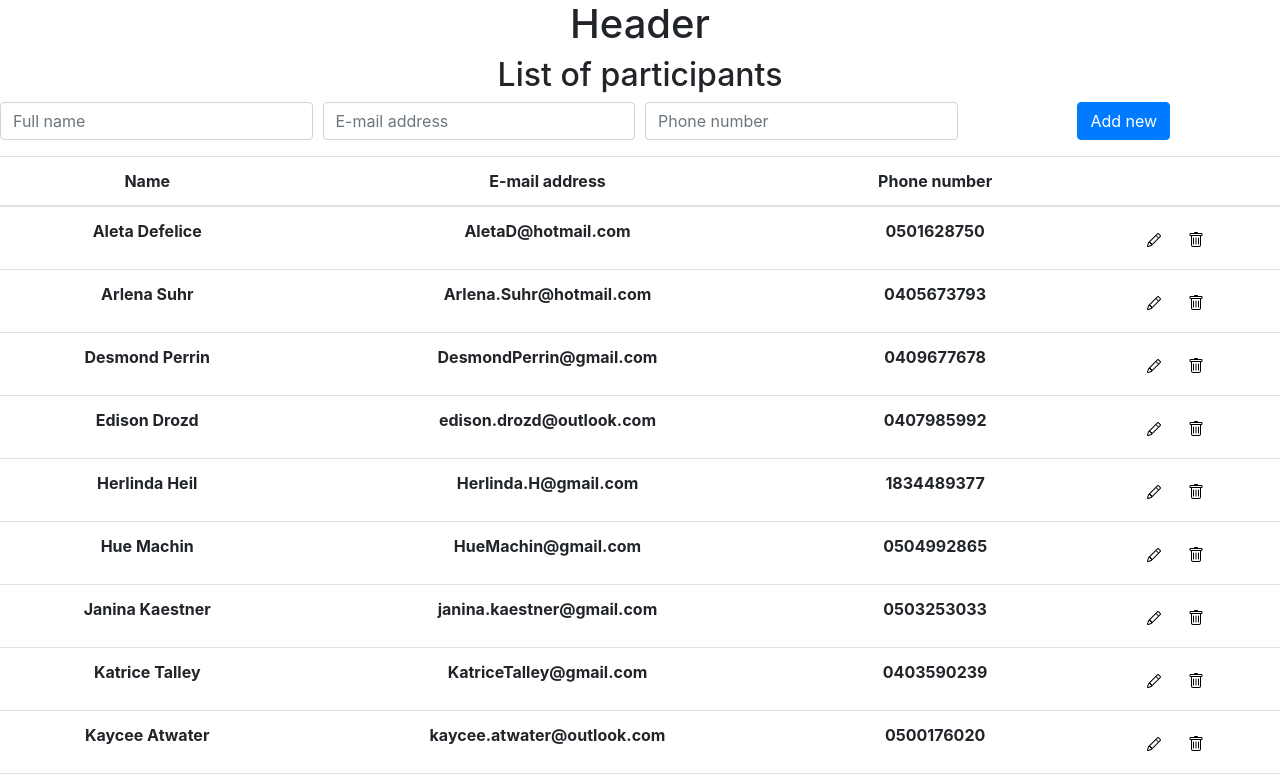
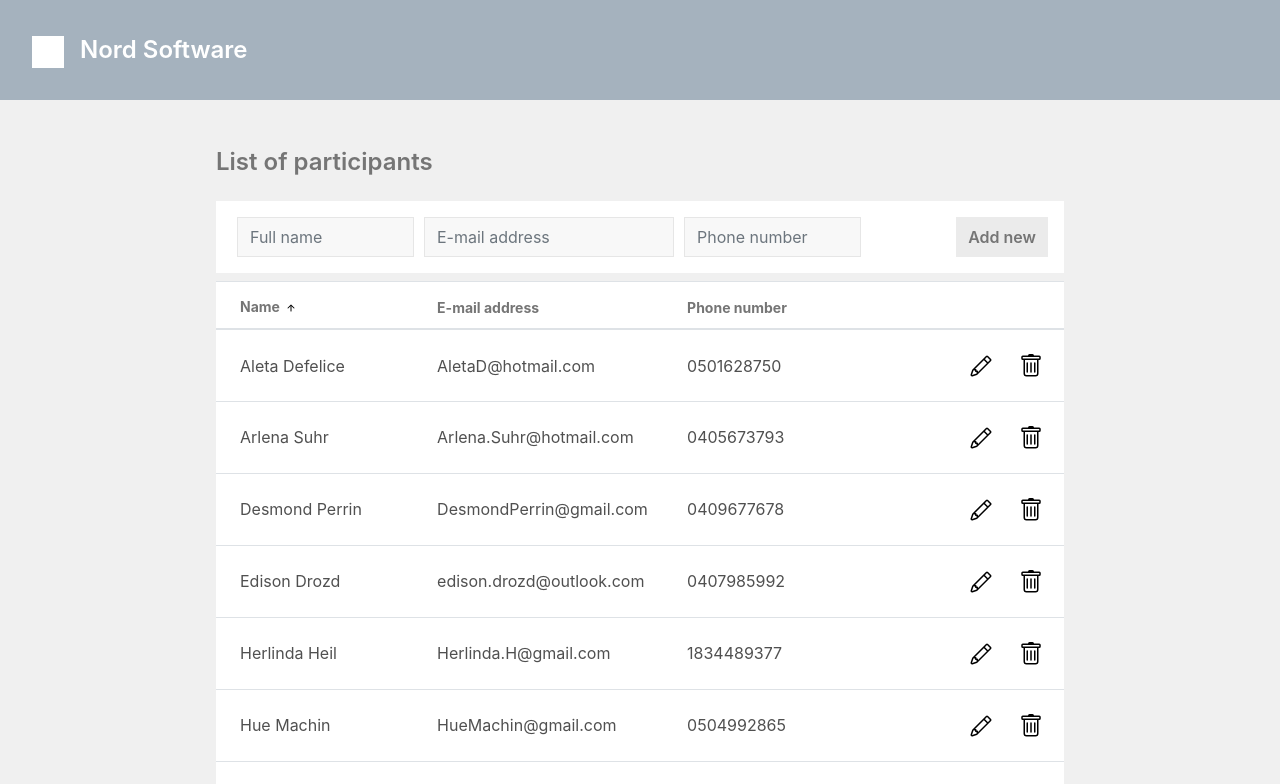
Before and after one commit to Jomii/react-test, a React (Create React App) app: page / in a window 1280 px wide. Shown: the top 784 px of the page. Built offline with nearby package versions, Linux system fonts and the light colour scheme.

Commit message:
Add styling to the app

```diff
--- a/src/App.css
+++ b/src/App.css
@@ -1,38 +1,99 @@
 .App {
-  text-align: center;
+  height: 100%;
+  color: #757575;
 }
 
-.App-logo {
-  height: 40vmin;
-  pointer-events: none;
+#email {
+  width: 250px;
 }
 
-@media (prefers-reduced-motion: no-preference) {
-  .App-logo {
-    animation: App-logo-spin infinite 20s linear;
-  }
+body {
+  background-color: #F0F0F0;
 }
 
-.App-header {
-  background-color: #282c34;
-  min-height: 100vh;
-  display: flex;
-  flex-direction: column;
-  align-items: center;
-  justify-content: center;
-  font-size: calc(10px + 2vmin);
-  color: white;
+.table th {
+  height: 48px;
+  font-size: 14px;
+  line-height: 16px;
+  font-weight: 700;
+  color: #757575;
 }
 
-.App-link {
-  color: #61dafb;
+.table th:first-child {
+  padding-left: 24px;
 }
 
-@keyframes App-logo-spin {
-  from {
-    transform: rotate(0deg);
-  }
-  to {
-    transform: rotate(360deg);
-  }
+.table td {
+  color: #505050;
+  font-size: 16px;
+  line-height: 24px;
+  font-weight: 400;
+  height: 72px;
+  vertical-align: middle;
 }
+
+.table td:first-child {
+  padding-left: 24px;
+  padding-right: 0;
+}
+
+tr {
+  background-color: white;
+}
+
+.navbar {
+  color: white;
+  background-color: rgb(165, 178, 190);
+  padding: 32px 1em 32px 32px;
+}
+
+.navbar-brand {
+  padding: 0;
+}
+
+.navbar-brand, .content h3 {
+  font-size: 1.5em;
+  font-weight: 600;
+}
+
+.logo {
+  height: 32px;
+  width: 32px;
+  background-color: white;
+}
+
+.content {
+  max-width: 912px;
+  margin: auto;
+  padding: 0 32px 32px 32px;
+}
+
+.form-row {
+  margin: 0;
+  padding: 16px;
+}
+
+.form-group {
+  margin-bottom: 0;
+}
+
+.form-control {
+  height: 40px;
+  color: #909090;
+  border-radius: 0;
+  border-color: rgb(230, 230, 230);
+  background-color: rgb(248, 248, 248);
+}
+
+.btn {
+  height: 40px;
+  border-radius: 0;
+  font-size: 16px;
+  font-weight: 600;
+}
+
+.btn-secondary {
+  color: #07f;
+  border: none;
+  background-color: rgb(235, 235, 235);
+}
--- a/src/App.tsx
+++ b/src/App.tsx
@@ -55,10 +55,16 @@ const App: React.FC = () => {
 
   return (
     <div className="App">
-      <h1>Header</h1>
-      <div className="content">
-        <h2>List of participants</h2>
-        <Form onSubmit={addParticipant} submitButtonText="Add new" />
+      <nav className="navbar">
+        <div className="navbar-brand" >
+          <div className="logo d-inline-block align-bottom mr-3"></div>
+          Nord Software
+        </div>
+      </nav>
+
+      <div className="content mt-5">
+        <h3 className="mb-4">List of participants</h3>
+        <Form onSubmit={addParticipant} submitButtonText="Add new" secondaryStyle={true} />
         <Table items={participants} onClick={setParticipant} onDelete={removeParticipant}/>
         <Form onSubmit={editParticipant} submitButtonText="Save" data={selected} onCancel={() => setSelected(null)} />
       </div>
--- a/src/components/Form.tsx
+++ b/src/components/Form.tsx
@@ -13,6 +13,7 @@ interface FormProps {
   onSubmit: (participant: FormValues) => void;
   data?: Participant | null;
   onCancel?: () => void;
+  secondaryStyle?: boolean;
 }
 
 export const Form: React.FC<FormProps> = (props) => {
@@ -55,8 +56,8 @@ export const Form: React.FC<FormProps> = (props) => {
     setErrors({
       name: false,
       email: false,
-      phoneNum: false
-    })
+      phoneNum: false,
+    });
 
     if (props.onCancel) {
       props.onCancel();
@@ -80,8 +81,10 @@ export const Form: React.FC<FormProps> = (props) => {
     );
   }
 
+  const customStyle = props.secondaryStyle ? {color: "#757575", backgroundColor: "#EBEBEB", border: "none"} : {};
+
   return (
-    <form onSubmit={handleSubmit} className="form-row">
+    <form onSubmit={handleSubmit} className="form-row bg-white">
       <div className="col">
         <input
           type="text"
@@ -98,7 +101,7 @@ export const Form: React.FC<FormProps> = (props) => {
         )}
       </div>
 
-      <div className="form-group col">
+      <div className="col">
         <input
           type="email"
           className="form-control"
@@ -114,7 +117,7 @@ export const Form: React.FC<FormProps> = (props) => {
         )}
       </div>
 
-      <div className="col">
+      <div className="form-group col">
         <input
           type="text"
           className="form-control"
@@ -130,20 +133,23 @@ export const Form: React.FC<FormProps> = (props) => {
         )}
       </div>
 
-      {props.onCancel && (
-        <div className="col">
-          <button type="button" className="btn btn-primary" onClick={clearForm}>
+      <div className="col pr-0">
+        <input
+          type="submit"
+          className="btn btn-primary float-right ml-2"
+          style={customStyle}
+          value={props.submitButtonText}
+        />
+
+        {props.onCancel && (
+          <button
+            type="button"
+            className="btn btn-secondary float-right"
+            onClick={clearForm}
+          >
             Cancel
           </button>
-        </div>
-      )}
-
-      <div className="col">
-        <input
-          type="submit"
-          className="btn btn-primary"
-          value={props.submitButtonText}
-        />
+        )}
       </div>
     </form>
   );
--- a/src/components/Table.js
+++ b/src/components/Table.js
@@ -46,25 +46,30 @@ function Table(props) {
       />
     ));
 
+  const arrow = (<span className="arrow"><img src={ascending ? "/arrow-up-short.svg" : "/arrow-down-short.svg"} alt="arrow icon"></img></span>)
+
   return (
-    <table className="table">
+    <div className="table-responsive  mt-2 ">
+      <table className="table mb-1">
         <thead>
-        <tr>
-          <th id="name" onClick={sortItems} scope="col">
-            Name
+          <tr >
+            <th id="name"  onClick={sortItems} scope="col">
+              Name {sortedBy === "name" && arrow}
             </th>
             <th id="email" onClick={sortItems} scope="col">
-            E-mail address
+              E-mail address {sortedBy === "email" && arrow}
             </th>
             <th id="phoneNum" onClick={sortItems} scope="col">
-            Phone number
+              Phone number {sortedBy === "phoneNum" && arrow}
             </th>
+            <th scope="col"></th>
             <th scope="col"></th>
           </tr>
         </thead>
 
         <tbody>{tableRows}</tbody>
       </table>
+    </div>
   );
 }
 
@@ -72,10 +77,12 @@ function TableRow(props) {
   const item = props.item;
   return (
     <tr>
-      <th scope="row">{item.name}</th>
-      <th scope="row">{item.email}</th>
-      <th scope="row">{item.phoneNum}</th>
-      <th scope="row">
+      <td>{item.name}</td>
+      <td>{item.email}</td>
+      <td>{item.phoneNum}</td>
+      <td></td>
+      <td className="pr-2">
+        <div className="float-right">
           <IconButton
             onClick={() => props.onClick(item.id)}
             icon={"/pencil.svg"}
@@ -84,7 +91,8 @@ function TableRow(props) {
             onClick={() => props.onDelete(item.id)}
             icon={"/trash.svg"}
           />
-      </th>
+        </div>
+      </td>
     </tr>
   );
 }
@@ -92,7 +100,7 @@ function TableRow(props) {
 function IconButton(props) {
   return (
     <button type="button" className="btn btn-link" onClick={props.onClick}>
-      <img src={props.icon} alt="button icon"></img>
+      <img src={props.icon} alt="button icon" width="24" height="24"></img>
     </button>
   );
 }
--- a/src/index.css
+++ b/src/index.css
@@ -1,3 +1,8 @@
+html, body, .App, .App>div {
+  height: 100%;
+  background-color: #F0F0F0;
+}
+
 body {
   margin: 0;
   font-family: -apple-system, BlinkMacSystemFont, 'Segoe UI', 'Roboto', 'Oxygen',
```
Also changed, not shown: public/arrow-down-short.svg (added), public/arrow-up-short.svg (added). Lines whose indentation alone changed are shown as unchanged.
